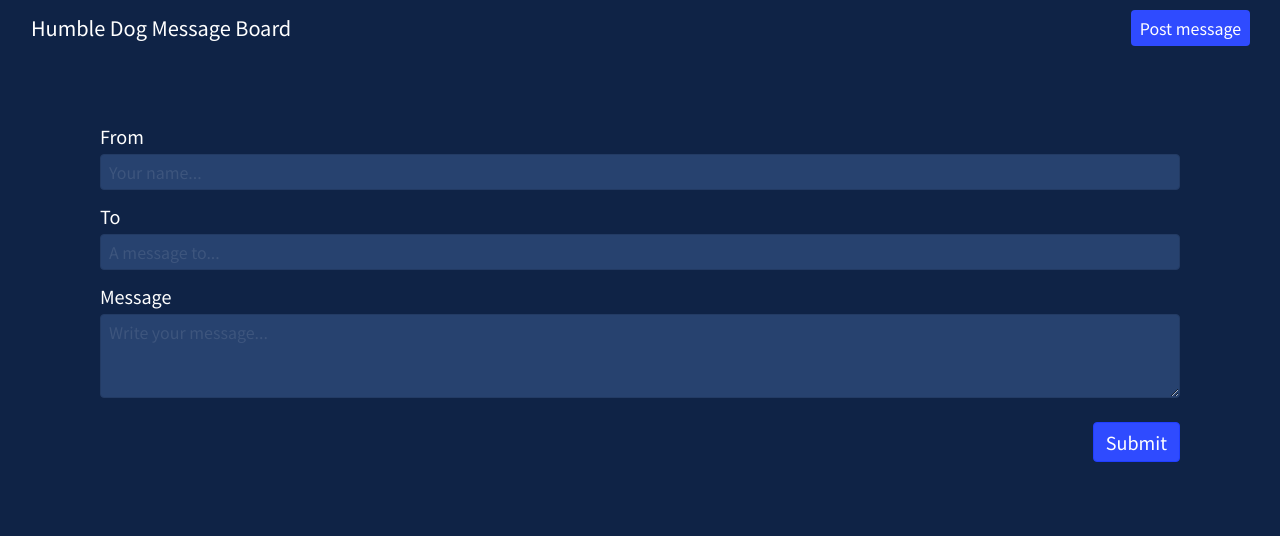
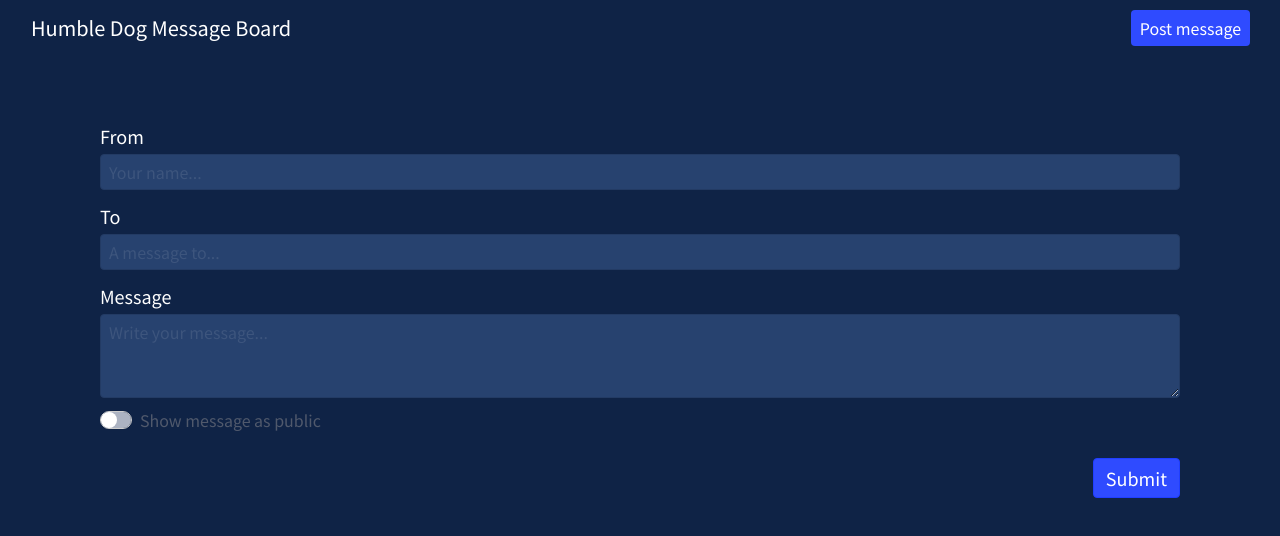
Before and after one commit to DavidTan0527/Humble-Message, a Vue app in the folder client/: page /post in a window 1280 px wide. Shown: the top 536 px of the page. Built offline with nearby package versions, Linux system fonts and the light colour scheme.

Commit message:
Add toggle switch in form

```diff
--- a/client/src/pages/post.vue
+++ b/client/src/pages/post.vue
@@ -18,6 +18,12 @@
       placeholder="Write your message..." rows="3" v-model="formData.message"
       name="message" v-validate="'required'"></textarea>
     </div>
+    <div class="form-group">
+      <label class="form-switch">
+        <input type="checkbox" v-model="formData.public">
+        <i class="form-icon"></i> Show message as public
+      </label>
+    </div>
 
     <button class="btn btn-lg btn-primary" @click="post()">Submit</button>
   </div>
@@ -29,12 +35,19 @@ const API_URL = "https://178.128.126.127/api/messages"
 // localhost
 // const API_URL = "http://localhost:3000/messages"
 export default {
+  mounted() {
+    this.formData.self = "";
+    this.formData.target = "";
+    this.formData.message = "";
+    this.formData.public = false;
+  },
   data() {
     return {
       formData: {
         self: "",
         target: "",
-        message: ""
+        message: "",
+        public: false,
       }
     }
   },
```
